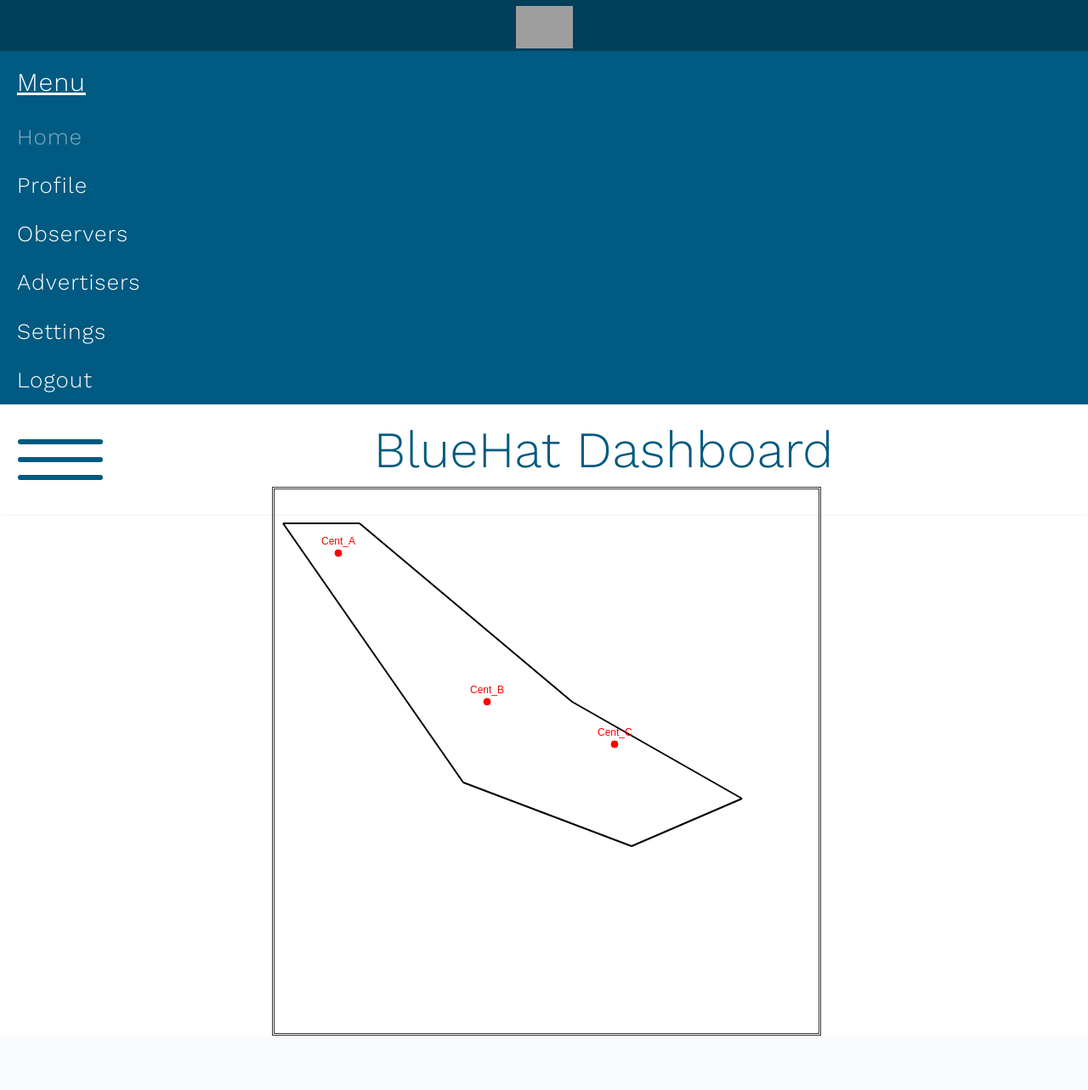
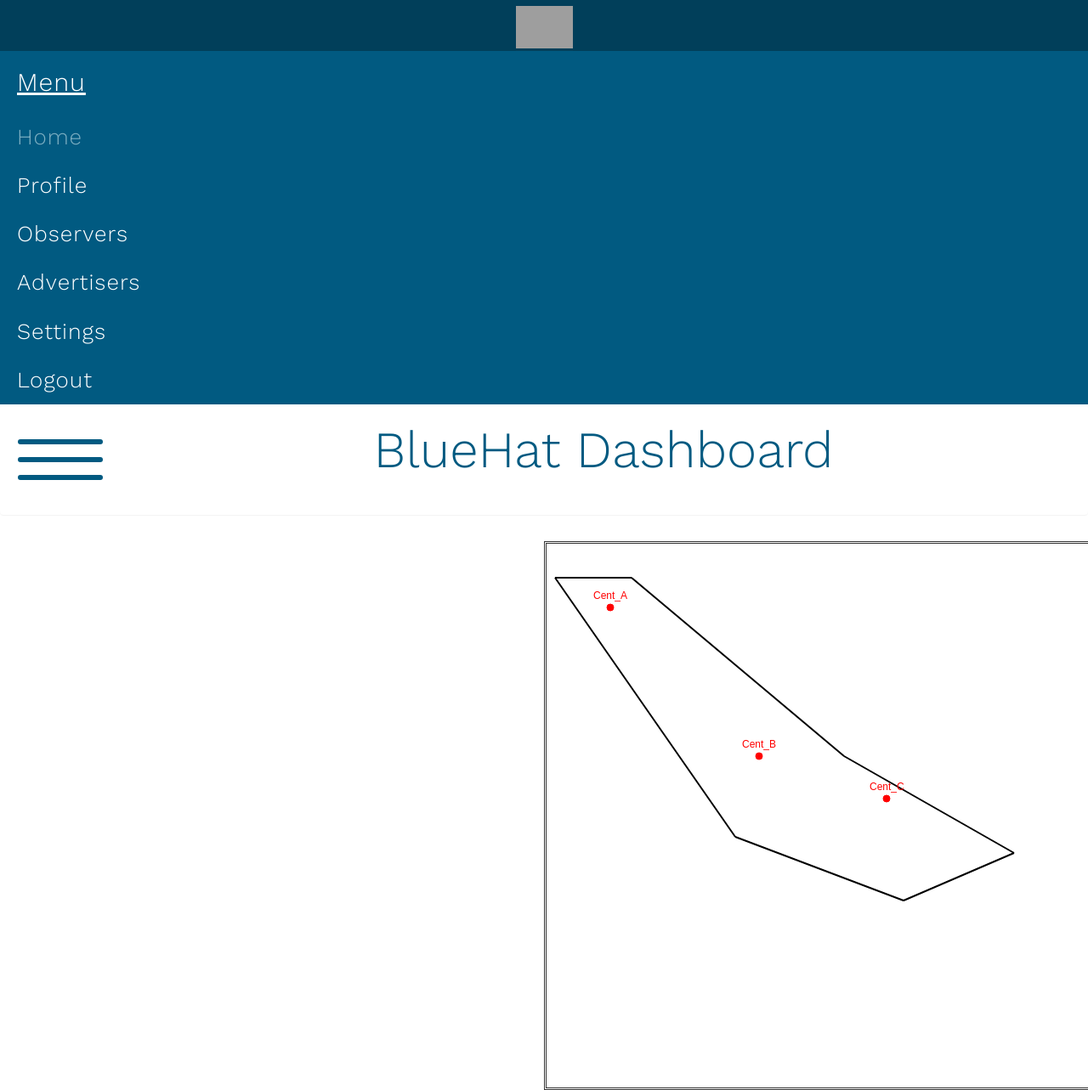
Before and after one commit to moizqureshi/BlueHat_Flask, a Flask app: template app/templates/home/dashboard.html in a window 1280 px wide. Shown: the whole page at 85% size. Before the commit the page ends 1219 px from the top, so only its background shows below. Run offline with Flask 2, Linux system fonts and the light colour scheme; the template is opened without the code that fills it, so the values that code supplies are empty; some libraries are stand-ins or nearby versions; grey boxes are pictures that could not be loaded.

Commit message:
fixed centering of some content

```diff
--- a/app/static/css/dashboard.css
+++ b/app/static/css/dashboard.css
@@ -89,9 +89,12 @@ body {
 }
 
 .panel_content {
+  display: flex;
+  flex-direction:  column;
   order: 2;
   flex: 25;
   width: 100%;
+  align-items: center;
 }
 
 .panel_content > h2 {
@@ -182,7 +185,8 @@ canvas {
   border: 2px solid #000000 ;
   border: double;
   position: absolute;
-  left: 25%;
+  left: 50%;
+  margin-top: 5%;
 }
 
 .mainMap {
@@ -193,8 +197,18 @@ canvas {
   z-index: 1;
 }
 
+.canvas-container: {
+  width: 50%;
+  min-height: 100% !important;
+  display: flex !important;
+  align-items: center !important;
+  box-sizing: content-box !important;
+}
+
 #canvasHolder {
+  margin: auto;
   position: relative;
+  align-self: center;
 }
 
 
--- a/app/templates/home/dashboard.html
+++ b/app/templates/home/dashboard.html
@@ -35,11 +35,11 @@
   </header>
   <div class="panel_content" id="panel_content">
     <h2>BlueHat Dashboard</h2>
-    <div class="canvasHolder">
-      <canvas id="mainMap" width="640" height="640">  </canvas>
-
-      <canvas id="centeralsMap" width="640" height="640">  </canvas>
-
+    <div class="canvas-container">
+      <div class="canvasHolder">
+        <canvas id="mainMap" width="640" height="640">  </canvas>
+        <canvas id="centeralsMap" width="640" height="640">  </canvas>
+      </div>
     </div>
   </div>
 </main>
```
